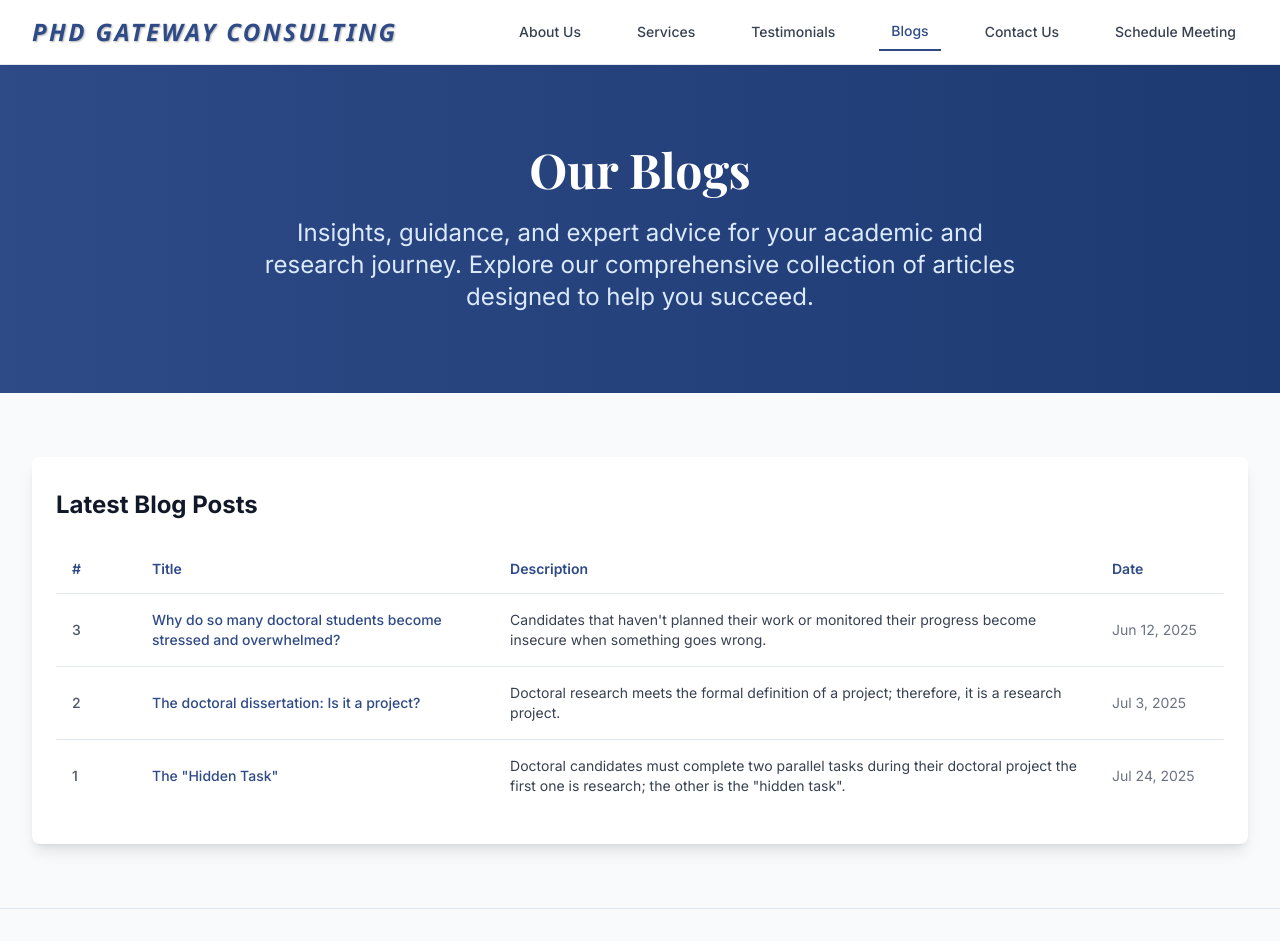
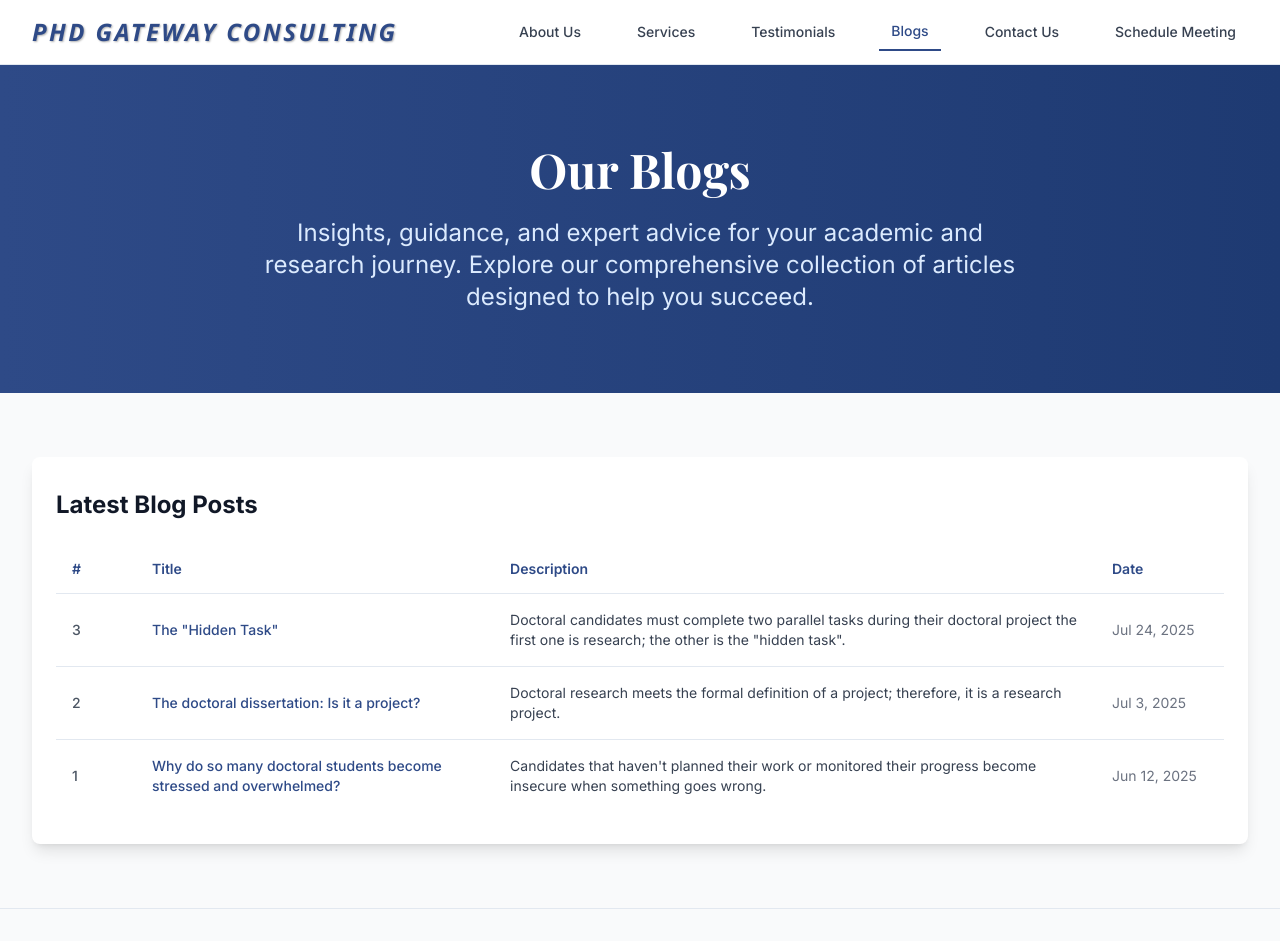
Before and after one commit to ReuvenKatz/pathway-nexus-gateway1, a React (Vite) app: page /blogs in a window 1280 px wide. Built offline with nearby package versions, Linux system fonts and the light colour scheme; a web font is replaced by a local one.

Commit message:
Restore June and July blogs

```diff
--- a/src/pages/Blogs.tsx
+++ b/src/pages/Blogs.tsx
@@ -11,6 +11,7 @@ import {
 } from "@/components/ui/table";
 
 const Blogs = () => {
+  const sortedBlogs = [...blogs].sort((a, b) => Date.parse(b.publishDate) - Date.parse(a.publishDate));
   return (
     <main className="flex-1">
       {/* Hero Section */}
@@ -44,10 +45,10 @@ const Blogs = () => {
                     </TableRow>
                   </TableHeader>
                   <TableBody>
-                    {blogs.map((blog, index) => (
+                    {sortedBlogs.map((blog, index) => (
                       <TableRow key={blog.id} className="hover:bg-gray-50">
                         <TableCell className="font-medium text-gray-600">
-                          {blogs.length - index}
+                          {sortedBlogs.length - index}
                         </TableCell>
                         <TableCell>
                           <Link
```
